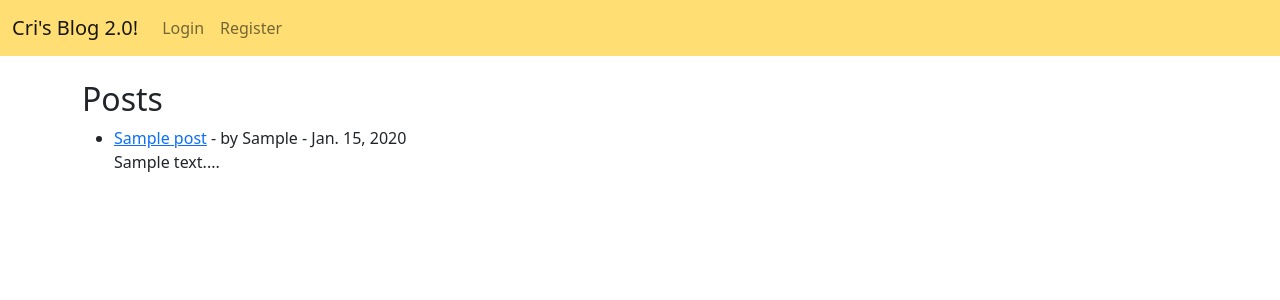
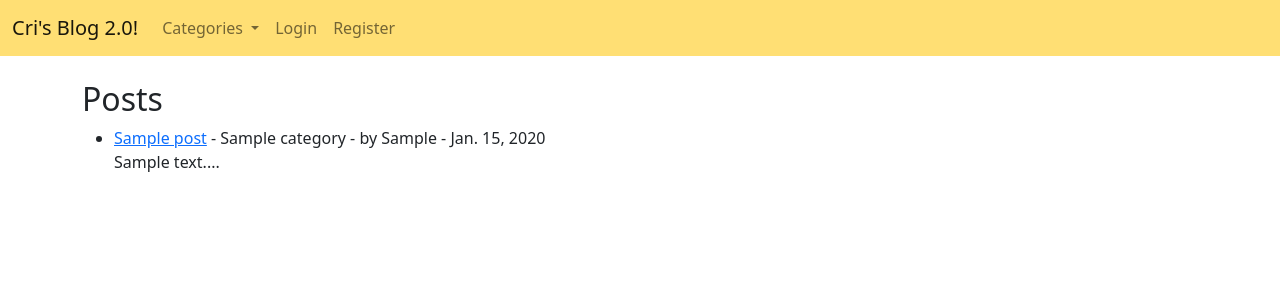
Before and after one commit to tenaciouscri/django-blog-2, a Django app: page / in a window 1280 px wide. Shown: the top 300 px of the page. Run offline with Django 4.2, Linux system fonts and the light colour scheme; tables that the repository leaves empty hold one stand-in row (values such as "Sample post").

Commit message:
List categories in navbar, add category, context processors

```diff
--- /dev/null
+++ b/blog/context_processors.py
@@ -0,0 +1,6 @@
+from .models import Category
+
+
+def menu_links(request):
+    links = Category.objects.all()
+    return {"links": links}
--- a/blog/urls.py
+++ b/blog/urls.py
@@ -6,6 +6,7 @@ urlpatterns = [
     path("", views.home, name="home"),
     path("post/<int:pk>/", views.post_detail, name="post_detail"),
     path("post/add_post/", views.add_post, name="add_post"),
+    path("post/add_category/", views.add_category, name="add_category"),
     path("post/edit_post/<int:pk>/", views.edit_post, name="edit_post"),
     path("post/delete_post/<int:pk>/", views.delete_post, name="delete_post"),
 ]
--- a/blog/views.py
+++ b/blog/views.py
@@ -1,6 +1,6 @@
 from django.shortcuts import render, redirect, get_object_or_404
 
-from .forms import PostForm
+from .forms import CategoryForm, PostForm
 from .models import Post
 
 
@@ -34,15 +34,24 @@ def add_post(request):
     return render(request, "blog/add_post.html", {"form": form})
 
 
+def add_category(request):
+    if request.method == "POST":
+        form = CategoryForm(request.POST)
+        if form.is_valid():
+            form.save()
+            return redirect("home")
+    else:
+        form = CategoryForm()
+    return render(request, "blog/add_category.html", {"form": form})
+
+
 def edit_post(request, pk):
     post = get_object_or_404(Post, pk=pk)
 
     if request.method == "POST":
         form = PostForm(request.POST, instance=post)
         if form.is_valid():
-            post = form.save(commit=False)
-            post.author = request.user
-            post.save()
+            form.save()
             return redirect("post_detail", pk=post.pk)
     else:
         form = PostForm(instance=post)
--- a/myblog/settings.py
+++ b/myblog/settings.py
@@ -67,6 +67,7 @@ TEMPLATES = [
                 "django.contrib.messages.context_processors.messages",
                 "social_django.context_processors.backends",
                 "social_django.context_processors.login_redirect",
+                "blog.context_processors.menu_links",
             ],
         },
     },
--- a/templates/base.html
+++ b/templates/base.html
@@ -1,5 +1,6 @@
 <!doctype html>
 <html lang="en">
+
 <head>
     <!-- Required meta tags -->
     <meta charset="utf-8">
@@ -14,8 +15,8 @@
         {% endblock %}
     </title>
 </head>
+
 <body>
-
     <nav class="navbar navbar-expand-lg navbar navbar-light" style="background-color: #FFDF74;">
         <div class="container-fluid">
             <a class="navbar-brand" href="{% url 'home' %}">Cri's Blog 2.0!</a>
@@ -27,6 +28,18 @@
                     {% comment %} <li class="nav-item">
                     <a class="nav-link active" aria-current="page" href="#">Home</a>
                     </li> {% endcomment %}
+                    <li class="nav-item dropdown">
+                    <a class="nav-link dropdown-toggle" href="#" id="navbarDropdown" role="button" data-bs-toggle="dropdown" aria-expanded="false">
+                        Categories
+                    </a>
+                    <ul class="dropdown-menu" aria-labelledby="navbarDropdown">
+                        {% for link in links %}
+                            <li><a class="dropdown-item" href="#">{{ link.name }}</a></li>
+                        {% endfor %}
+                        <li><hr class="dropdown-divider"></li>
+                        <li><a class="dropdown-item" href="{% url 'add_category' %}">New Category</a></li>
+                    </ul>
+                    </li>
                     {% if user.is_authenticated %}
                         <li class="nav-item">
                             <a class="nav-link" href="{% url 'add_post' %}">New Post</a>
@@ -42,21 +55,10 @@
                         <a class="nav-link" href="{% url 'register' %}">Register</a>
                         </li>
                     {% endif %}
-
                 {% comment %} <li class="nav-item">
                 <a class="nav-link" href="#">Hello, {{ user.username|default:"guest" }}!</a>
                 </li> {% endcomment %}
-                  {% comment %} <li class="nav-item dropdown">
-                    <a class="nav-link dropdown-toggle" href="#" id="navbarDropdown" role="button" data-bs-toggle="dropdown" aria-expanded="false">
-                      Dropdown
-                    </a>
-                    <ul class="dropdown-menu" aria-labelledby="navbarDropdown">
-                      <li><a class="dropdown-item" href="#">Action</a></li>
-                      <li><a class="dropdown-item" href="#">Another action</a></li>
-                      <li><hr class="dropdown-divider"></li>
-                      <li><a class="dropdown-item" href="#">Something else here</a></li>
-                    </ul>
-                  </li>
+                {% comment %}
                 <li class="nav-item">
                 <a class="nav-link disabled">Disabled</a>
                 </li>
@@ -87,4 +89,5 @@
     <script src="https://cdn.jsdelivr.net/npm/bootstrap@5.1.3/dist/js/bootstrap.min.js" integrity="sha384-QJHtvGhmr9XOIpI6YVutG+2QOK9T+ZnN4kzFN1RtK3zEFEIsxhlmWl5/YESvpZ13" crossorigin="anonymous"></script>
     -->
 </body>
+
 </html>
--- a/templates/home.html
+++ b/templates/home.html
@@ -7,6 +7,10 @@
 <ul>
 {% for post in posts %}
     <li><a href="{% url 'post_detail' post.pk%}">{{ post.title }}</a> -
+        {% for category in post.category.all %}
+        {% comment %} <a href="{% url 'post_category' category.name %}"></a> {% endcomment %}
+            {{ category }}
+        {% endfor %} -
         by {{ post.author.first_name }} -
         {{ post.created_on.date }}
         {% if user.is_authenticated %}
```
Also changed, not shown: blog/forms.py (+8 -0 lines), templates/blog/add_category.html (added, +19 -0 lines), templates/blog/post_detail.html (+5 -2 lines). Lines whose indentation alone changed are shown as unchanged.
